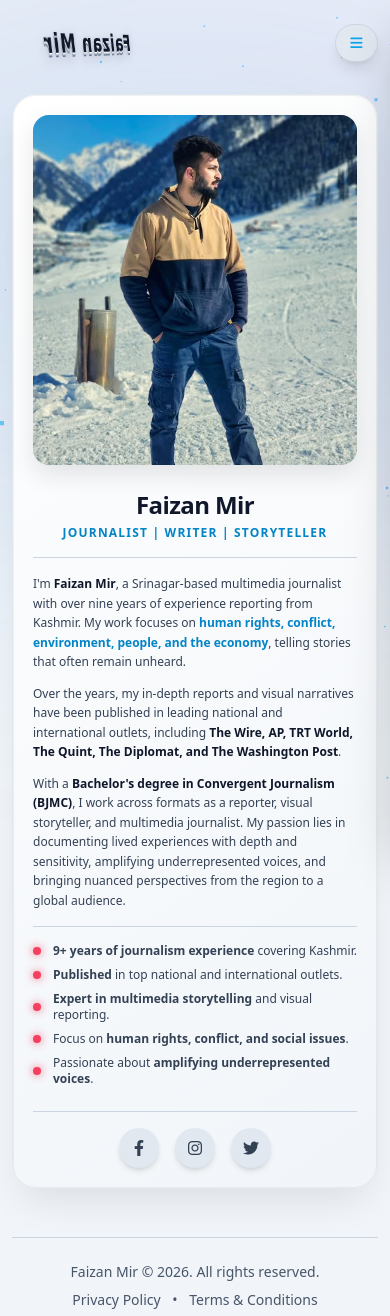
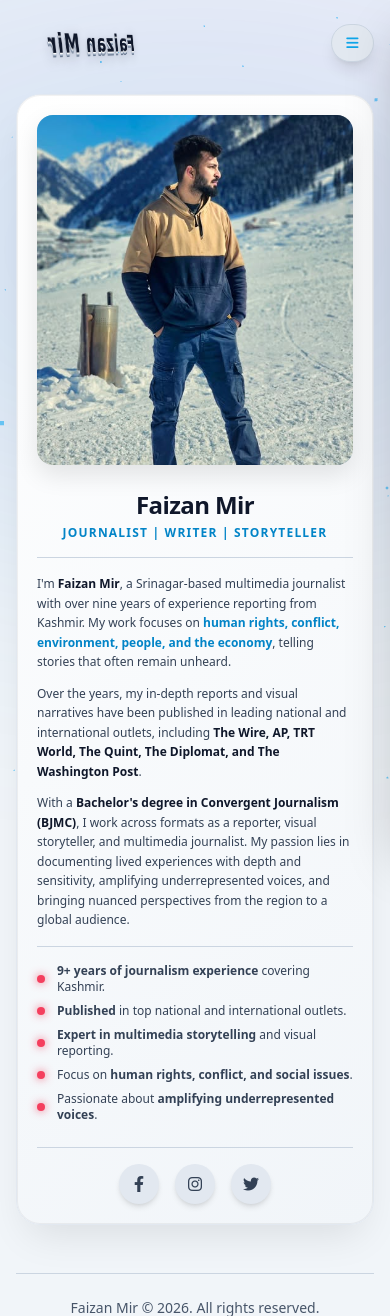
Before and after one commit to bhataru/FMJ, a FastAPI app: page / in a window 390 px wide; the page is wider, and only the part inside the window is pictured. Shown: the top 1316 px of that part. Run offline with FastAPI, Linux system fonts and the light colour scheme; parts of the project's set-up code (start-up, migrations or seed data) failed here and were passed over; some libraries are stand-ins or nearby versions.

Commit message:
Update index page layout and styling

```diff
--- a/templates/index.html
+++ b/templates/index.html
@@ -106,7 +106,7 @@
         }
     </style>
 </head>
-<body class="bg-slate-100 dark:bg-darkBg text-slate-900 dark:text-slate-100 font-sans min-h-screen relative flex flex-col justify-between py-4 sm:py-8 px-3 sm:px-6 transition-colors duration-300 overflow-x-hidden">
+<body class="bg-slate-100 dark:bg-darkBg text-slate-900 dark:text-slate-100 font-sans min-h-screen relative flex flex-col justify-between py-4 sm:py-8 px-4 sm:px-12 transition-colors duration-300 overflow-x-hidden">
 
     <div class="absolute top-0 left-1/2 -translate-x-1/2 w-[900px] h-[500px] bg-gradient-to-tr from-sky-600/15 to-indigo-600/15 blur-[140px] rounded-full pointer-events-none"></div>
 
```
